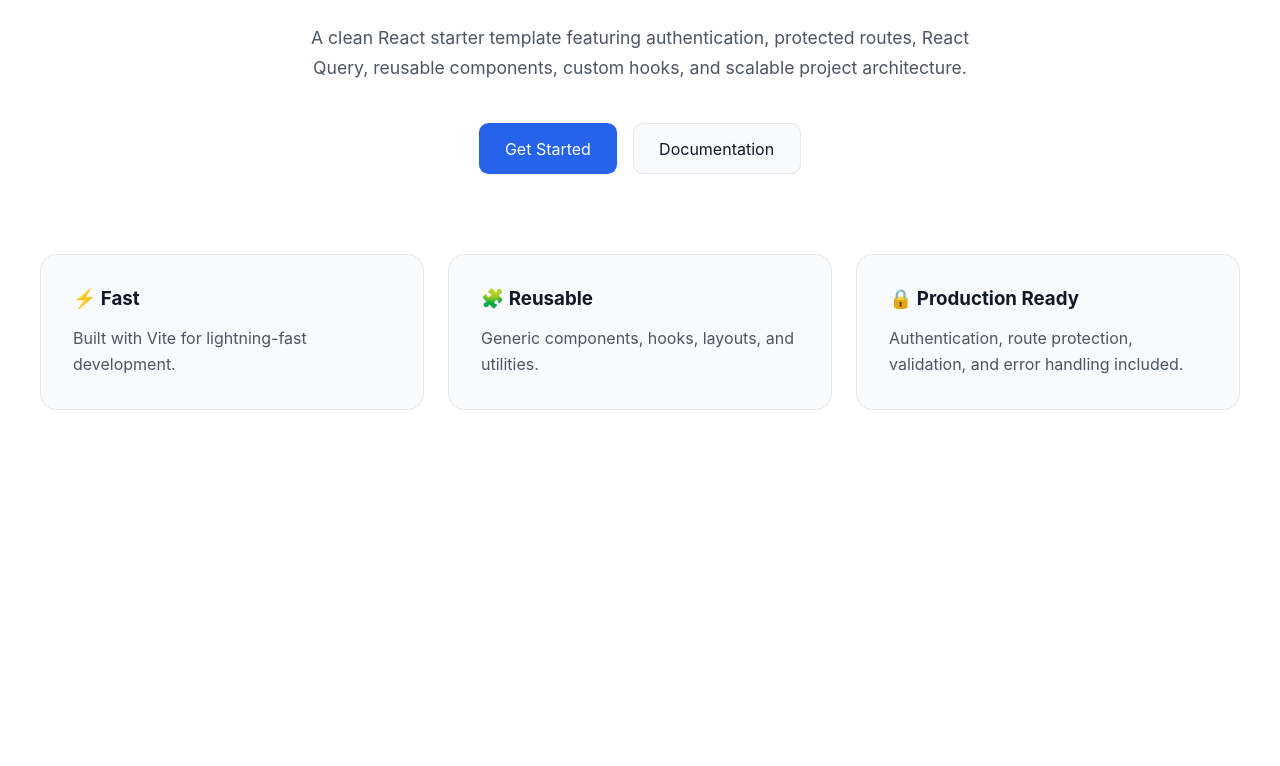
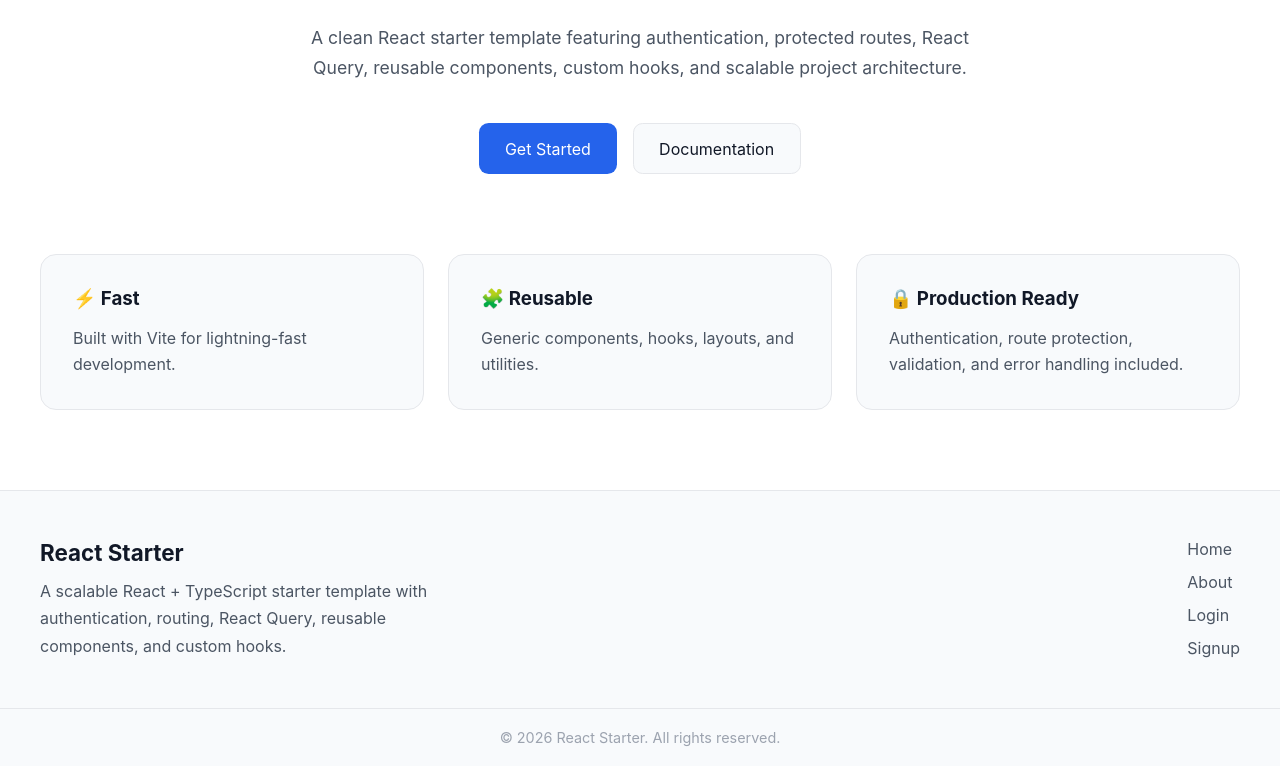
Before and after one commit to MohammadRstm/MerchForgeClient, a React (Vite) app: page / in a window 1280 px wide. Shown: the part 306-1072 px from the top of the page. Before the commit the page ends 800 px from the top, so only its background shows below. Built offline with nearby package versions, Linux system fonts and the light colour scheme; no server answers.

Commit message:
fixed footer styling and used it in home page

```diff
--- a/src/config/routes.ts
+++ b/src/config/routes.ts
@@ -1,5 +1,6 @@
 export const routes = {
     LOGIN: "/login",
     SIGNUP: "/register",
-    HOME: "/"
+    HOME: "/",
+    ABOUTUS: "/aboutus",
 };
--- a/src/features/Footer/Footer.css
+++ b/src/features/Footer/Footer.css
@@ -1,16 +1,80 @@
-.footer-container{
+.footer {
+    margin-top: auto;
+
+    background: var(--bg-secondary);
+    border-top: 1px solid var(--border-light);
+}
+
+.footer__content {
+    max-width: 1200px;
+    margin: 0 auto;
+    padding: 3rem 2rem;
+
     display: flex;
+    justify-content: space-between;
+    align-items: flex-start;
+    gap: 3rem;
+    flex-wrap: wrap;
+}
 
-    justify-content: center;
-    align-items: center;
-    width: 100%;
+.footer__brand {
+    flex: 1;
+    min-width: 260px;
+}
 
+.footer__brand h2 {
+    margin: 0 0 .75rem;
+    font-size: 1.4rem;
+    color: var(--text-primary);
+}
 
-    height: 5rem;
-    padding: 0 2rem;
+.footer__brand p {
+    margin: 0;
+    max-width: 420px;
 
-    background-color: var(--primary-color);
-    border-bottom: 1px solid var(--semi-color);
+    color: var(--text-secondary);
+    line-height: 1.7;
+}
 
-    color: var(--secondary-color);
+.footer__links {
+    display: flex;
+    flex-direction: column;
+    gap: .8rem;
 }
+
+.footer__links a {
+    text-decoration: none;
+    color: var(--text-secondary);
+
+    transition: color .2s ease;
+}
+
+.footer__links a:hover {
+    color: var(--primary);
+}
+
+.footer__bottom {
+    padding: 1.25rem 2rem;
+
+    text-align: center;
+
+    border-top: 1px solid var(--border-light);
+
+    color: var(--text-muted);
+    font-size: .9rem;
+}
+
+@media (max-width: 768px) {
+    .footer__content {
+        text-align: center;
+        justify-content: center;
+    }
+
+    .footer__brand p {
+        max-width: none;
+    }
+
+    .footer__links {
+        align-items: center;
+    }
+}
--- a/src/features/Footer/Footer.tsx
+++ b/src/features/Footer/Footer.tsx
@@ -1,14 +1,35 @@
+import { routes } from "../../config/routes";
 import "./Footer.css";
+import { Link } from "react-router";
 
-const Footer = () =>{
+const Footer = () => {
+    return (
+        <footer className="footer">
+            <div className="footer__content">
 
-    return(
-        <main className="footer-container">
-            <div className="copy-rights">
-                ProjName - under copyright law
+                <div className="footer__brand">
+                    <h2>React Starter</h2>
+                    <p>
+                        A scalable React + TypeScript starter template with
+                        authentication, routing, React Query, reusable components,
+                        and custom hooks.
+                    </p>
+                </div>
+
+                <nav className="footer__links">
+                    <Link to={routes.HOME}>Home</Link>
+                    <Link to={routes.ABOUTUS}>About</Link>
+                    <Link to={routes.LOGIN}>Login</Link>
+                    <Link to={routes.SIGNUP}>Signup</Link>
+                </nav>
+
             </div>
-        </main>
+
+            <div className="footer__bottom">
+                © {new Date().getFullYear()} React Starter. All rights reserved.
+            </div>
+        </footer>
     );
-}
+};
 
 export default Footer;
--- a/src/features/Home/Home.tsx
+++ b/src/features/Home/Home.tsx
@@ -1,7 +1,9 @@
+import Footer from "../Footer/Footer";
 import "./Home.css";
 
 const Home = () => {
     return (
+        <>
             <main className="home">
                 <section className="hero">
                     <span className="hero__badge">React + TypeScript Starter</span>
@@ -39,7 +41,11 @@ const Home = () => {
                         </p>
                     </div>
                 </section>
+
             </main>
+            <Footer />
+        </>
+
     );
 };
 
```
Lines whose indentation alone changed are shown as unchanged.
